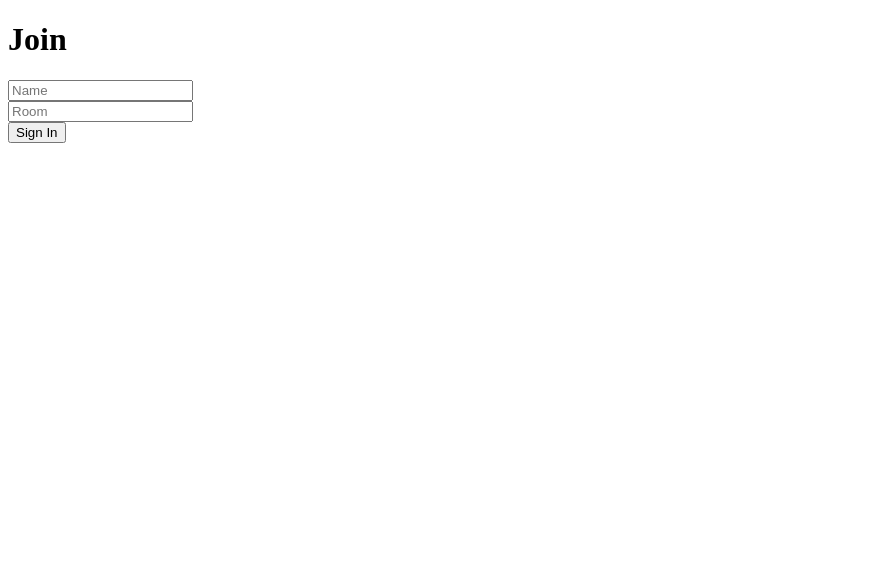
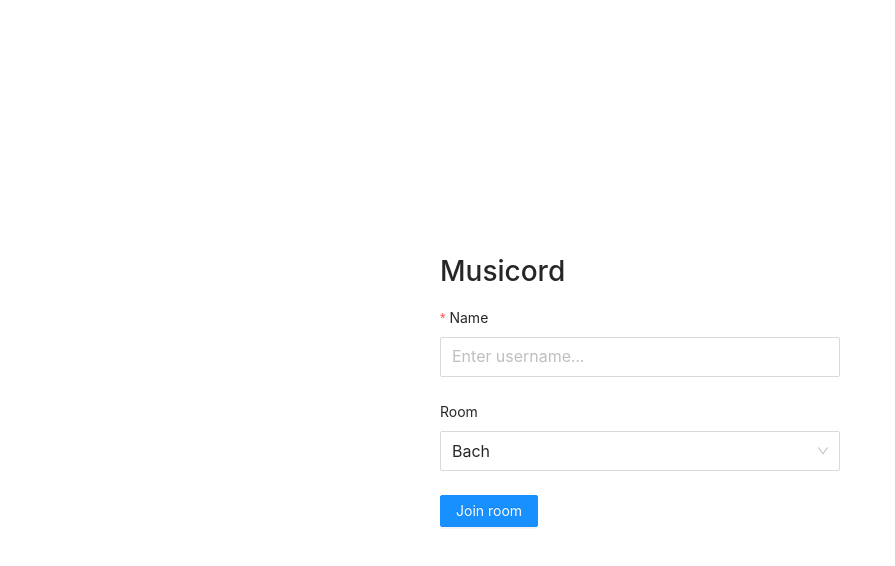
Before and after one commit to JiayiLiuCA/Musicord, a React (Create React App) app in the folder client/: page / in a window 1280 px wide. Shown: the top 566 px of the page, without its empty margins (0-895 px from the left). Built offline with nearby package versions, Linux system fonts and the light colour scheme.

Commit message:
Add antDesign

```diff
--- a/client/package.json
+++ b/client/package.json
@@ -6,6 +6,7 @@
     "@testing-library/jest-dom": "^4.2.4",
     "@testing-library/react": "^9.3.2",
     "@testing-library/user-event": "^7.1.2",
+    "antd": "^4.5.2",
     "react": "^16.13.1",
     "react-dom": "^16.13.1",
     "react-router": "^5.2.0",
--- a/client/public/index.html
+++ b/client/public/index.html
@@ -9,9 +9,8 @@
       name="description"
       content="Musicord"
     />
-    <link rel="apple-touch-icon" href="%PUBLIC_URL%/logo192.png" />
 
-    <link rel="manifest" href="%PUBLIC_URL%/manifest.json" />
+
 
     <title>Musicord</title>
   </head>
--- /dev/null
+++ b/client/src/App.css
@@ -0,0 +1,3 @@
+#root {
+    height: 100vh;
+}
--- a/client/src/App.js
+++ b/client/src/App.js
@@ -1,9 +1,10 @@
 import React from 'react';
+import './App.css'
 
 import { BrowserRouter as Router, Route } from 'react-router-dom'
 
-import Chat from './components/Chat'
-import Join from './components/Join'
+import Chat from './components/Chat/Chat'
+import Join from './components/Join/Join'
 
 function App() {
   return (
--- a/client/src/components/Chat.js
+++ /dev/null
@@ -1,11 +0,0 @@
-import React from 'react'
-
-const Chat = () => {
-    return (
-        <div>
-            Chat
-        </div>
-    )
-}
-
-export default Chat
--- /dev/null
+++ b/client/src/components/Chat/Chat.js
@@ -0,0 +1,13 @@
+import React from 'react'
+import { Input } from 'antd'
+
+const Chat = () => {
+    return (
+        <div className="join-container">
+            <h1>Musicord</h1>
+            <Input placeholder="Name" />
+        </div>
+    )
+}
+
+export default Chat
--- a/client/src/components/Join.js
+++ /dev/null
@@ -1,41 +0,0 @@
-import React, { useState } from 'react'
-import { Link } from 'react-router-dom'
-
-
-const Join = () => {
-    const [name, setName] = useState('');
-    const [room, setRoom] = useState('');
-
-    return (
-        <div className="joinOuterContainer">
-            <div className="joinInnerContainer">
-                <h1 className="heading"> Join </h1>
-                <div>
-                    <input
-                        placeholder="Name"
-                        className="joinInput"
-                        type="text"
-                        onChange={e => setName(e.target.value)}
-                    />
-                </div>
-                <div>
-                    <input
-                        placeholder="Room"
-                        className="joinInput"
-                        type="text"
-                        onChange={e => setRoom(e.target.value)}
-                    />
-                </div>
-                <Link
-                    //Name or room is empty, prevent click result
-                    onClick={e => (!name || !room) ? e.preventDefault() : null}
-                    to={`/chat?name=${name}&room=${room}`}
-                >
-                    <button className="button mt-20" type="submit">Sign In</button>
-                </Link>
-            </div>
-        </div>
-    )
-}
-
-export default Join
--- /dev/null
+++ b/client/src/components/Join/Join.css
@@ -0,0 +1,13 @@
+.join-outer-container {
+    display: flex;
+    justify-content: center;
+    align-items: center;
+    height: 100%;
+    width: 100%;
+}
+
+.join-container {
+    width: 85%;
+    max-width: 400px;
+    height: auto;
+}
--- /dev/null
+++ b/client/src/components/Join/Join.js
@@ -0,0 +1,43 @@
+import React, { useState } from 'react'
+import { Link } from 'react-router-dom'
+import './Join.css'
+
+//AntDesign
+import { Form, Input, Select, Button } from 'antd'
+import "antd/dist/antd.css";
+
+const { Option } = Select;
+
+const Join = () => {
+    const onFinish = values => {
+        console.log('Success: ', values)
+    }
+
+    return (
+        <div className="join-outer-container">
+            <div className="join-container">
+                <h1>Musicord</h1>
+                <Form layout='vertical' initialValues={{Room:'Bach'}} onFinish={onFinish}>
+                    <Form.Item name="Name" label="Name" rules={[{ required: true }]}>
+                        <Input size="large" placeholder="Enter username..." />
+                    </Form.Item>
+                    <Form.Item name="Room" label="Room" >
+                        <Select size="large">
+                            <Option value="Bach"> Bach </Option>
+                            <Option value="Beethoven"> Beethoven </Option>
+                            <Option value="Mozart"> Mozart</Option>
+                        </Select>
+                    </Form.Item>
+                    <Form.Item>
+                        <Button type="primary" htmlType="submit">
+                            Join room
+                        </Button>
+                    </Form.Item>
+                </Form>
+            </div>
+        </div>
+
+    )
+}
+
+export default Join
--- a/client/src/index.js
+++ b/client/src/index.js
@@ -4,8 +4,8 @@ import App from './App';
 
 
 ReactDOM.render(
-  <React.StrictMode>
-    <App />
-  </React.StrictMode>,
+  //<React.StrictMode>
+    <App />,
+  //</React.StrictMode>,
   document.getElementById('root')
 );
```
Also changed, not shown: client/src/components/Chat/Chat.css (added), 1 other file (tests, documents, lock files or other folders).
